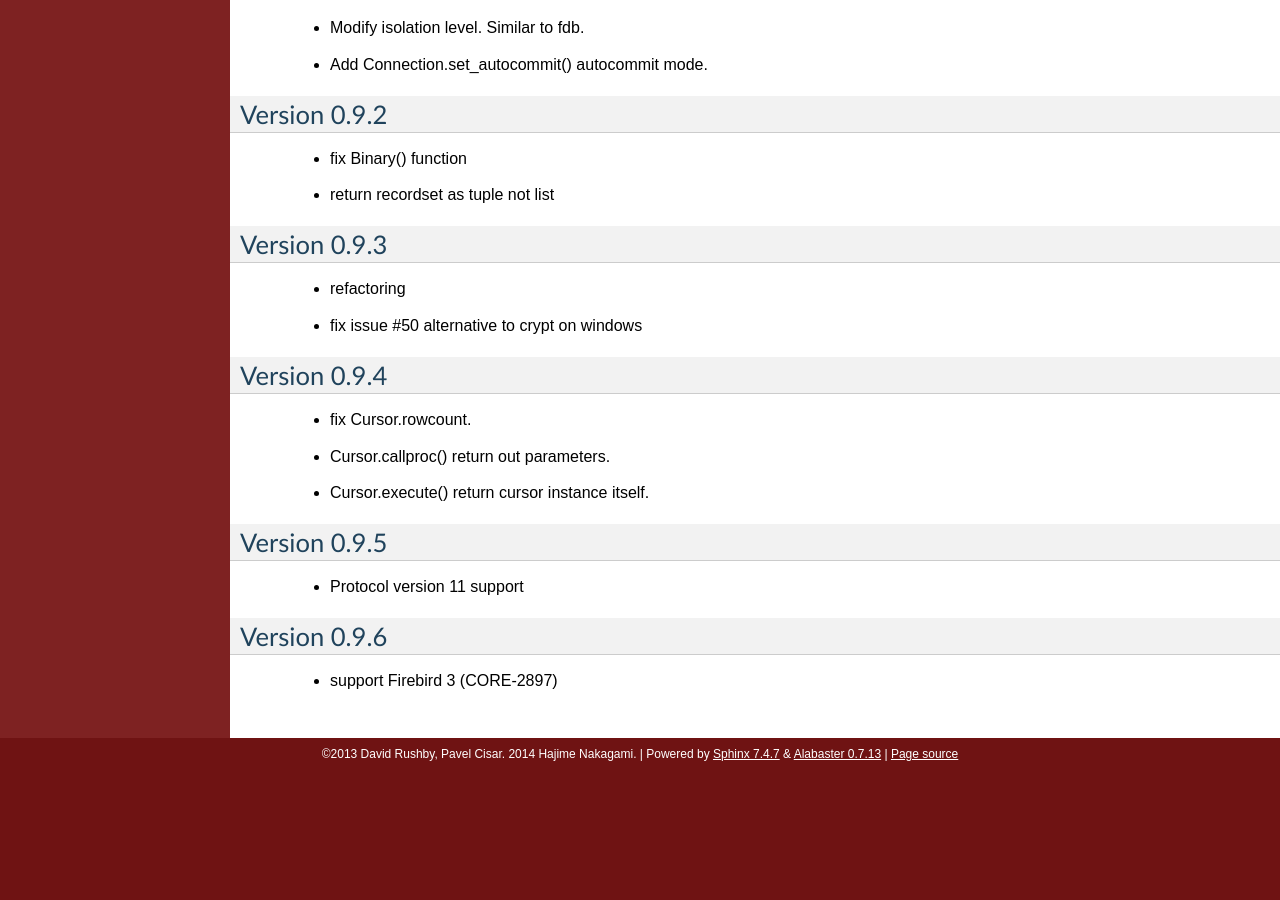
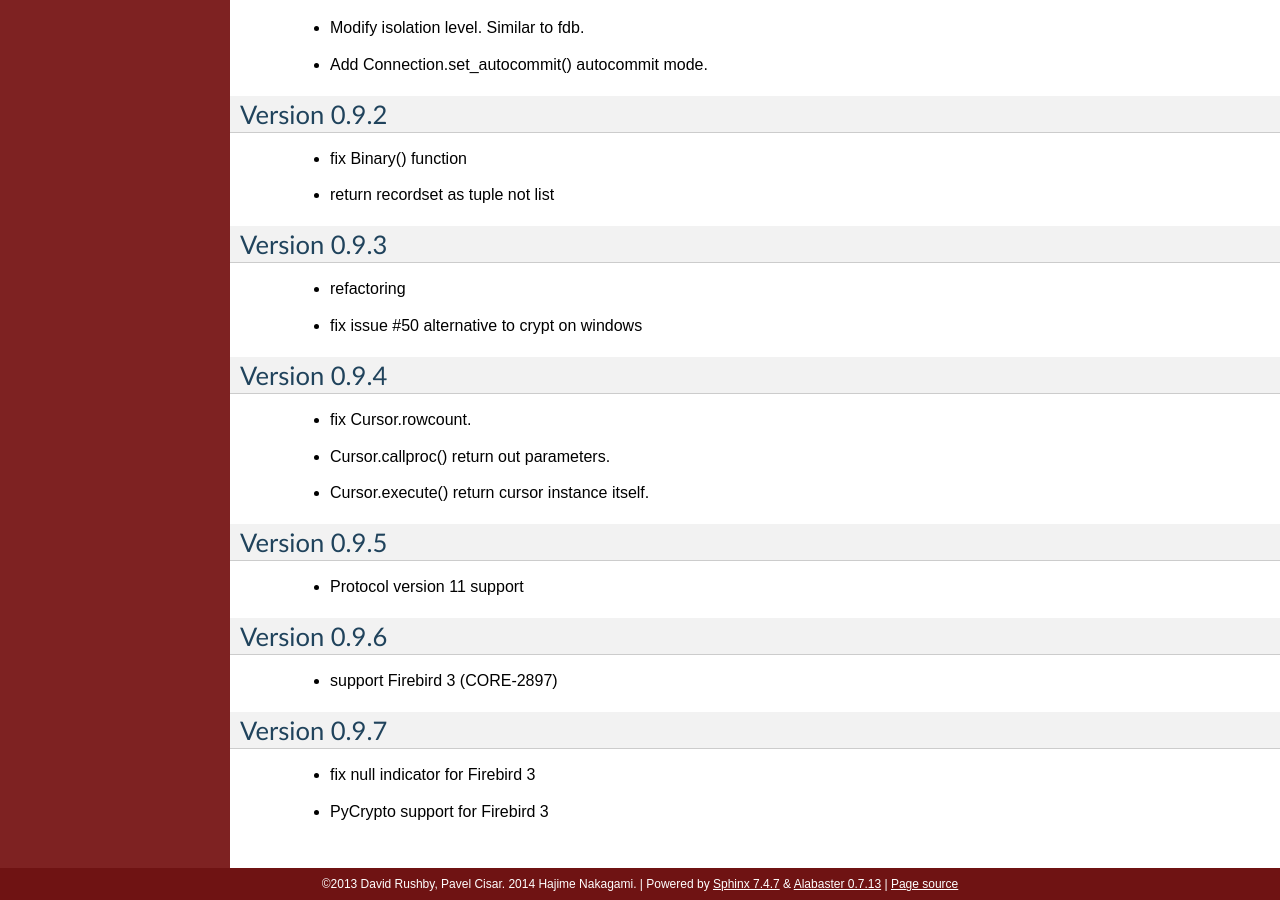
Before and after one commit to nakagami/pyfirebirdsql, a Sphinx documentation site: the page built from sphinx/changelog.txt, in a window 1280 px wide and 900 px high, scrolled down 2391 px. Built offline with Sphinx 7.4.7, drawn with Linux system fonts in a browser that asks for light colours; before the commit the page ends 3161 px from its top, so only the background shows below that.

Commit message:
revision number up

```diff
--- a/sphinx/changelog.txt
+++ b/sphinx/changelog.txt
@@ -135,3 +135,9 @@ Version 0.9.6
 =============
 
    - support Firebird 3 (CORE-2897)
+
+Version 0.9.7
+=============
+
+   - fix null indicator for Firebird 3
+   - PyCrypto support for Firebird 3
```
Also changed, not shown: 1 other file.
